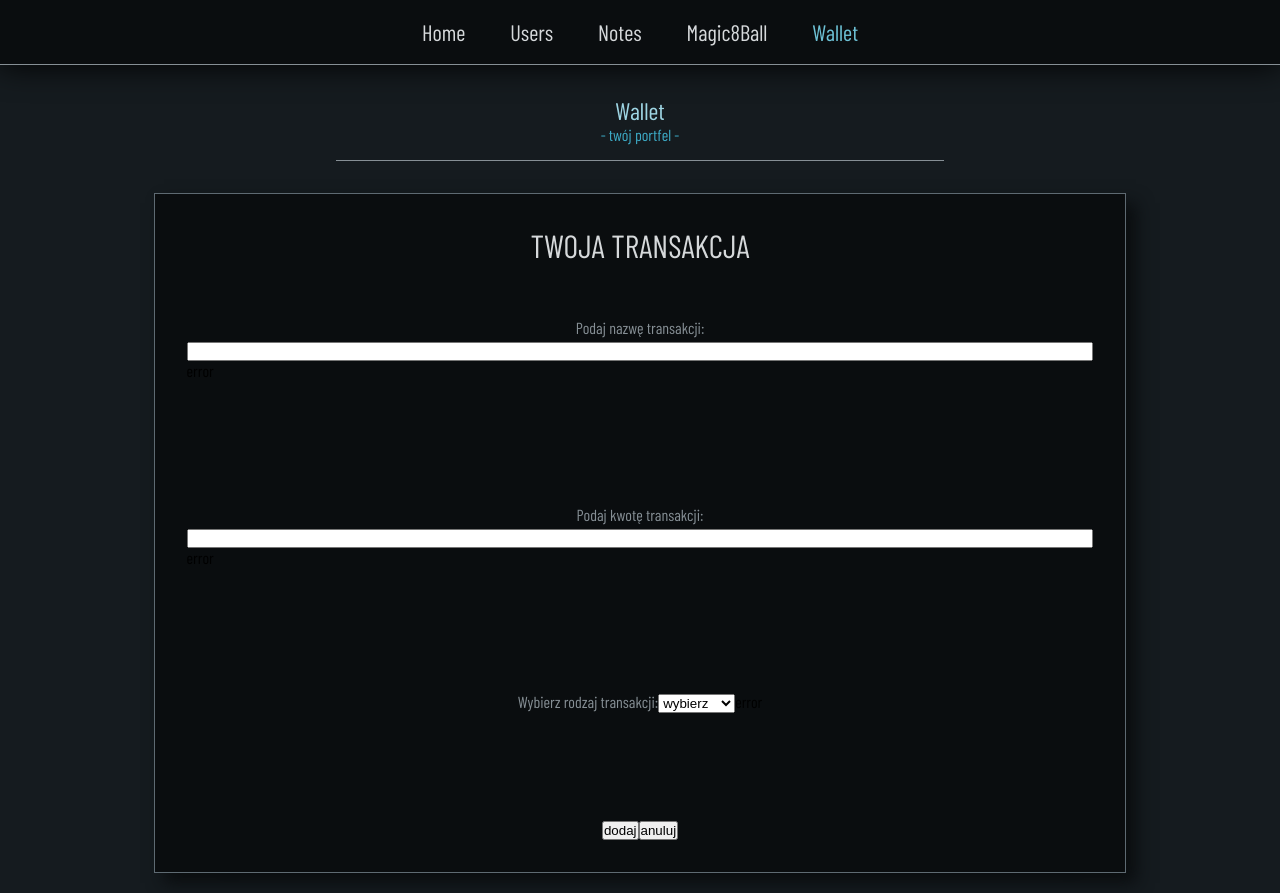
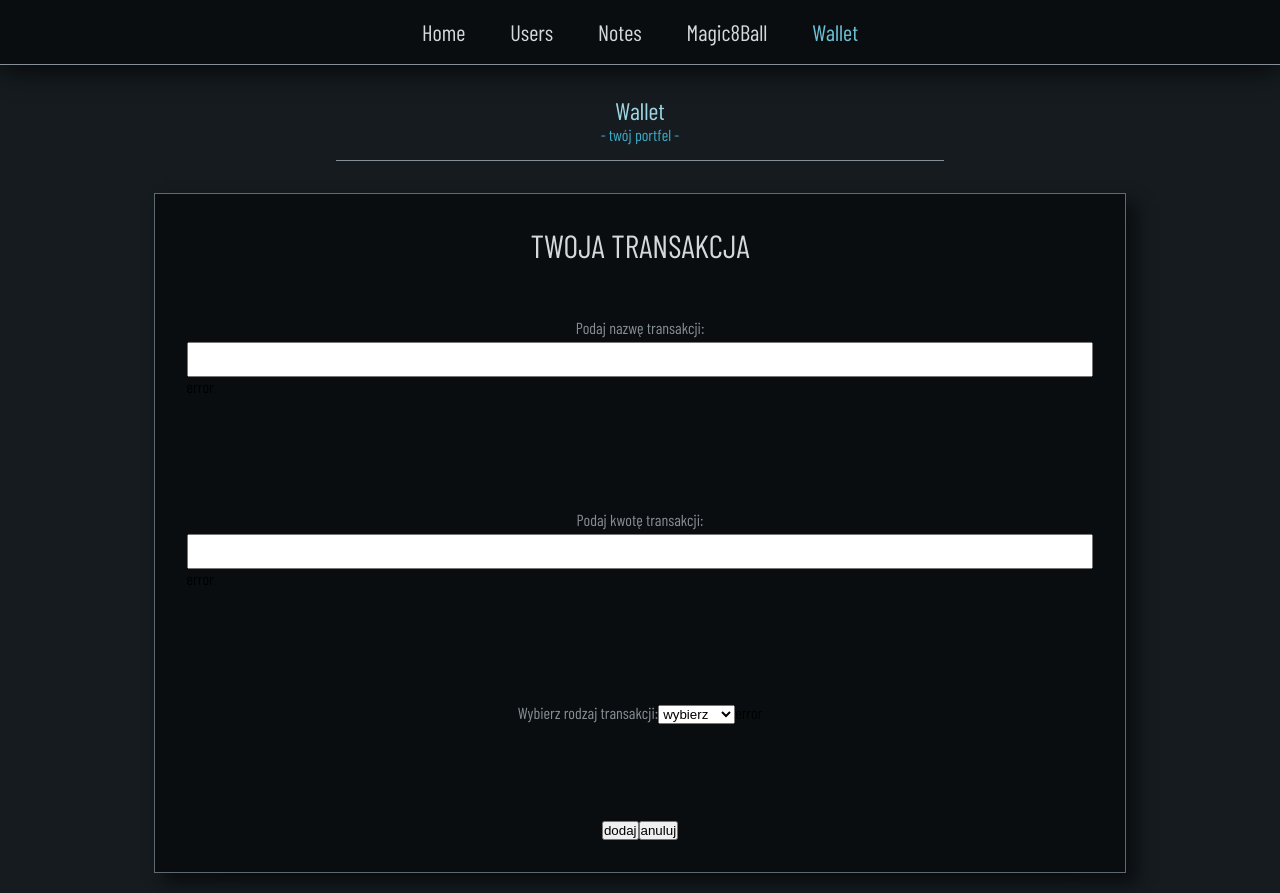
Before and after one commit to Scorpion19702022/SIMPLE_PROJECT_REACT_REDUX, a React (Vite) app: page /Wallet in a window 1280 px wide. Built offline with nearby package versions, Linux system fonts and the light colour scheme; a web font is replaced by a local one.

Commit message:
added styles

```diff
--- a/src/Components/Wallet/Styles/WalletInputsModal.module.css
+++ b/src/Components/Wallet/Styles/WalletInputsModal.module.css
@@ -45,7 +45,7 @@
 .wrapper {
 	position: absolute;
 	width: 100%;
-	height: 430px;
+	height: 450px;
 	padding: 2em;
 	display: flex;
 	flex-direction: column;
@@ -54,6 +54,7 @@
 	background-color: var(--color-dark10);
 	border: 0.04em solid var(--color-dark05);
 	box-shadow: 0.6em 0.6em 1em var(--color-dark10);
+	/* visibility: hidden; */
 }
 
 .heading {
@@ -84,6 +85,11 @@
 	padding-bottom: 0.3em;
 }
 
+.input {
+	width: 100%;
+	padding: 0.6em 0em;
+}
+
 @media (min-width: 1200px) {
 	.wrapper {
 		width: 80%;
```
